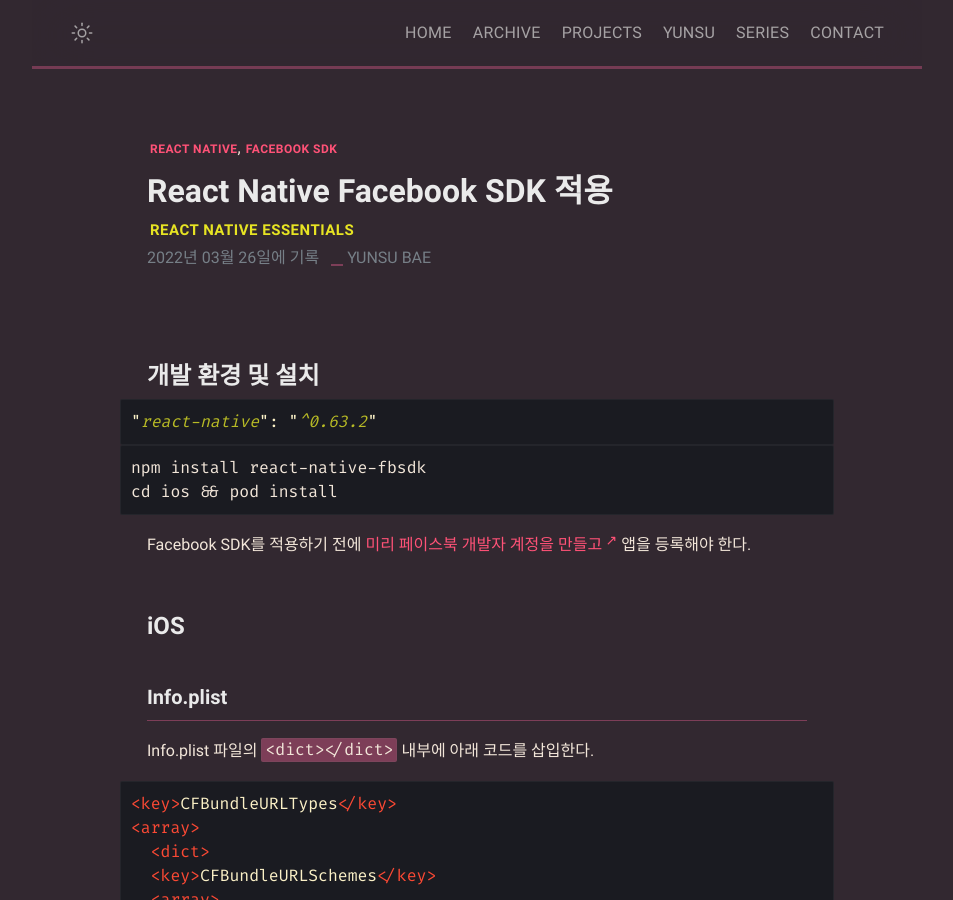
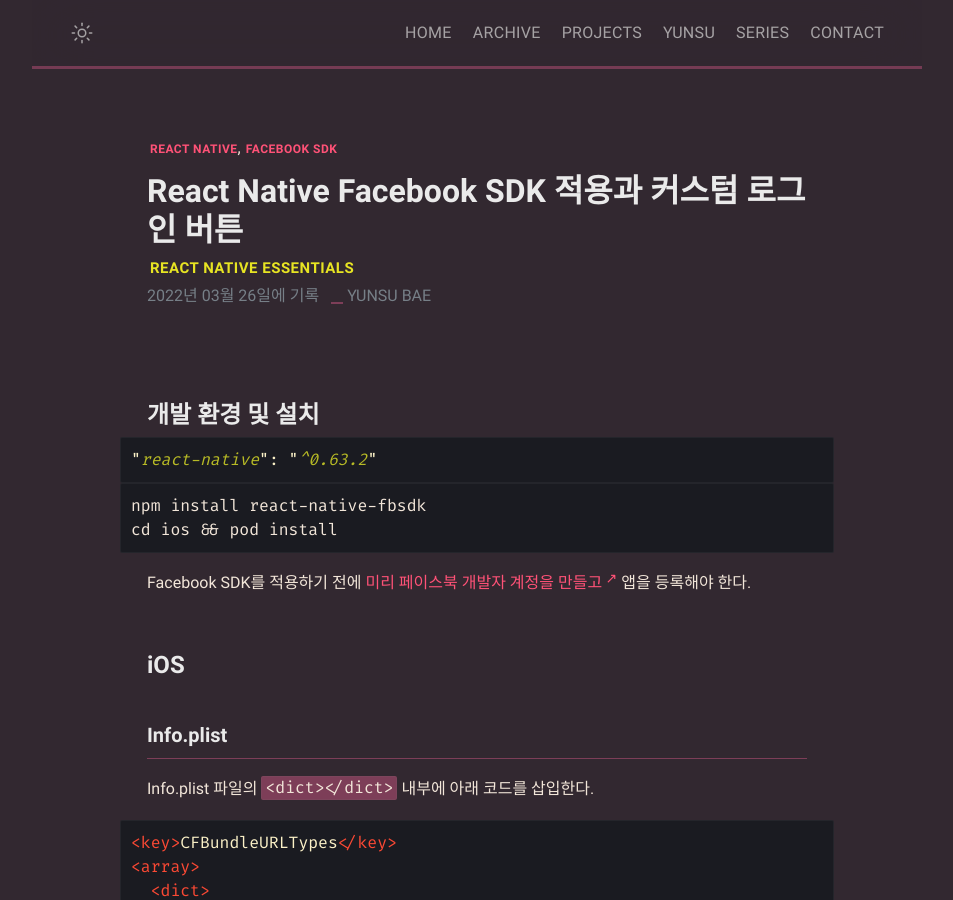
Before and after one commit to mniYUNSU/mniYUNSU.github.io, a Jekyll site: the page built from _posts/react-native-fbsdk/2022-03-26-react-native-fbsdk.md, in a window 1280 px wide and 900 px high. Shown: the whole window, without its empty margins (163-1116 px from the left). Built offline with Jekyll 4.4.1, drawn with Linux system fonts in a browser that asks for light colours; comment, search, counter and statistics services are not loaded; some of the changed text lies outside the part shown.

Commit message:
포스팅 : facebook sdk

````diff
--- a/_posts/react-native-fbsdk/2022-03-26-react-native-fbsdk.md
+++ b/_posts/react-native-fbsdk/2022-03-26-react-native-fbsdk.md
@@ -1,10 +1,10 @@
 ---
 layout: post
-title: React Native Facebook SDK 적용
+title: React Native Facebook SDK 적용과 커스텀 로그인 버튼
 date: 2022-03-26 00:00:00 +07:00
 categories: [React Native Essentials]
 tags: [React Native, Facebook SDK]
-description: react-native-fbsdk를 이용한 React Native Facebook SDK 적용
+description: React Native Facebook SDK implementation through react-native-fbsdk and customize login button
 ---
 
 # 개발 환경 및 설치
@@ -192,7 +192,7 @@
 
 이렇게 안드로이드도 Facebook SDK 세팅이 끝나게 되며, 간략한 예시는 아래와 같다.
 
-# 사용 예시
+# 사용 예시 및 커스텀 로그인 버튼
 
 ```jsx
 import { AccessToken, LoginManager } from 'react-native-fbsdk'
````
